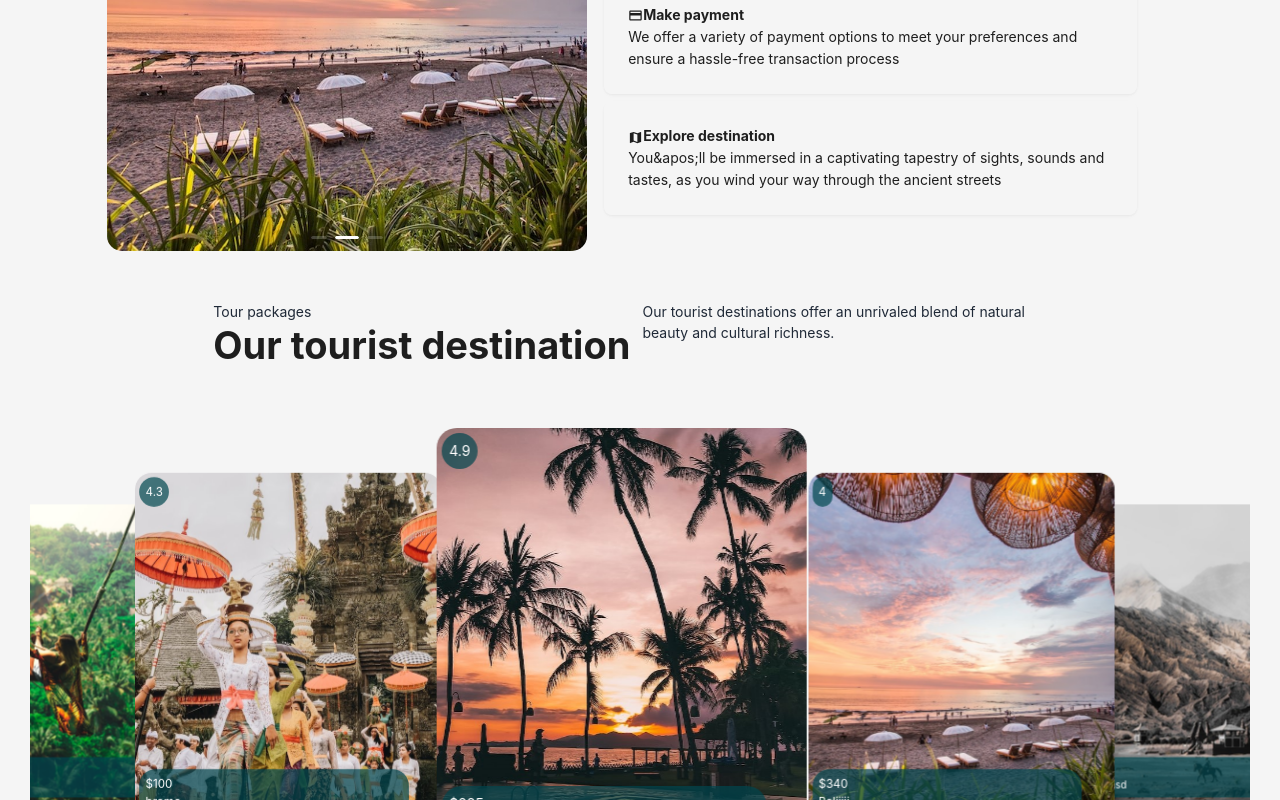
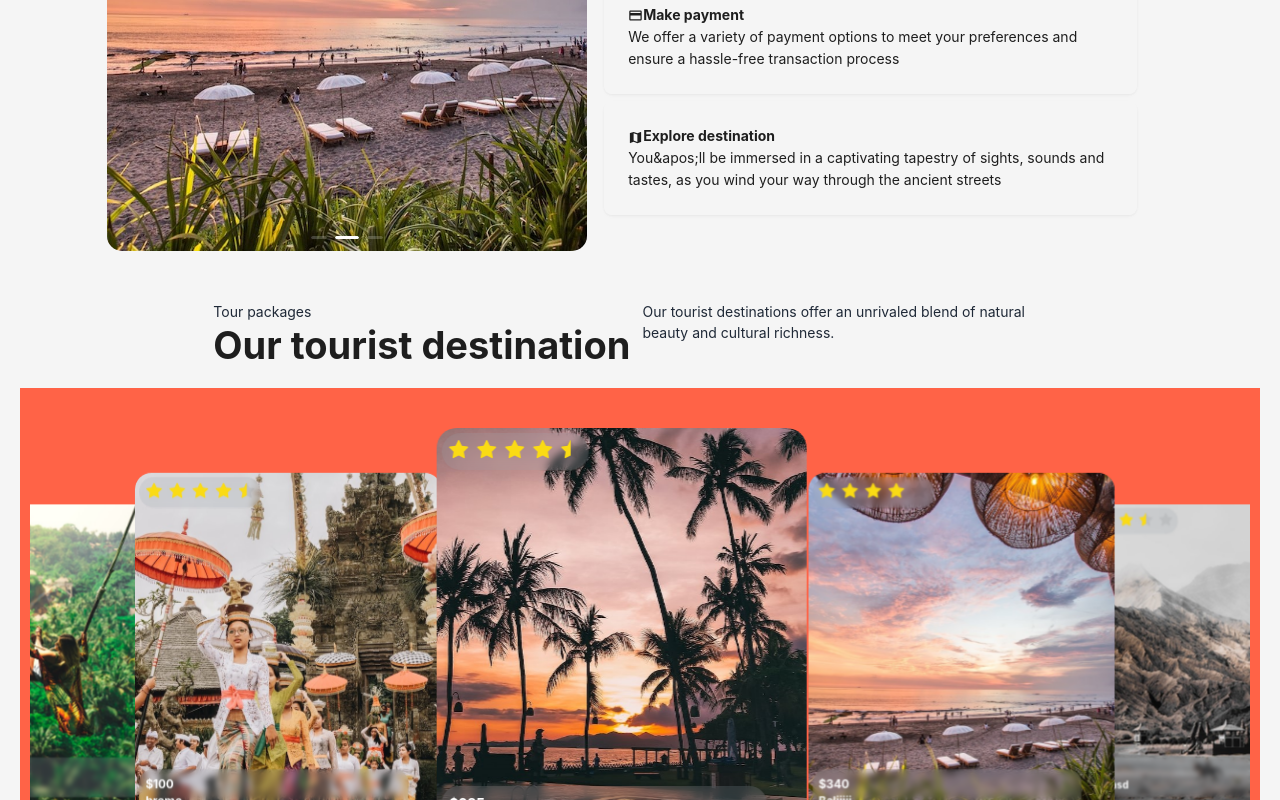
Before and after one commit to muhammad-dicky/travelkuy-fe, a Next.js app: page / in a window 1280 px wide. Shown: the part 2000-2800 px from the top of the page. Built offline with nearby package versions, Linux system fonts and the light colour scheme.

Commit message:
fix glassmorphism

```diff
--- a/app/components/index/HeaderHero.tsx
+++ b/app/components/index/HeaderHero.tsx
@@ -87,8 +87,8 @@ export default function HeaderHero() {
 
             <Row className='mt-20 m-10 ml-15 md:ml-24'>
                 <Col span={20}>
-                    <div style={{
-                        backgroundColor: 'rgba(0, 71, 79, 0.7)', display: 'inline-block', borderRadius: '20px', padding: '10px', fontSize: "12px", color: "white"
+                    <div className=' bg-gray-400 rounded-md bg-clip-padding backdrop-filter backdrop-blur-sm bg-opacity-20' style={{
+                        display: 'inline-block', borderRadius: '20px', padding: '10px', fontSize: "12px", color: "white"
                     }} ><p suppressHydrationWarning >{date.toLocaleString()}</p>
                     </div>
                     <Title style={{ ...titleStyle, fontFamily: "sans-serif", fontSize: "50px" }}>JOURNEY <br />BALI ISLAND</Title>
@@ -107,6 +107,6 @@ export default function HeaderHero() {
                     </Menu>
                 </Col>
             </Row>
-        </div>
+        </div >
     )
 }
--- a/app/page.tsx
+++ b/app/page.tsx
@@ -2,7 +2,7 @@
 import Image from 'next/image'
 import Link from 'next/link'
 import Posts from './posts/page'
-import { Button, Card, Carousel, Col, DatePicker, Menu, Modal, Row, Space, Typography, theme, Radio } from 'antd'
+import { Button, Card, Carousel, Col, DatePicker, Menu, Modal, Row, Space, Typography, theme, Radio, Rate } from 'antd'
 import Layout, { Content, Footer, Header } from 'antd/es/layout/layout'
 import Sider from 'antd/es/layout/Sider'
 import { grey } from '@ant-design/colors'
@@ -44,7 +44,7 @@ const { Title, Text } = Typography;
 const { Meta } = Card;
 interface imgCardCarousel {
   url: string;
-  rating: string;
+  rating: number;
   price: string;
   description: string;
 }
@@ -55,37 +55,37 @@ const Home: React.FC = () => {
   const imgCardCarousel: imgCardCarousel[] = [
     {
       url: '/potrait1.jpg',
-      rating: '4.9',
+      rating: 4.5,
       price: '$285',
       description: 'Bali Tour Package'
     },
     {
       url: '/potrait2.jpg',
-      rating: '4',
+      rating: 4,
       price: '$340',
       description: 'Baliiiii'
     },
     {
       url: '/potrait3.jpg',
-      rating: '3.5',
+      rating: 3.5,
       price: '$200',
       description: 'wasadasd',
     },
     {
       url: '/potrait4.jpg',
-      rating: '2.0',
+      rating: 2,
       price: '$100',
       description: 'awdjkgsnskfjn'
     },
     {
       url: '/potrait5.jpg',
-      rating: '1.0',
+      rating: 1,
       price: '$500',
       description: 'edsdimid'
     },
     {
       url: '/potrait6.jpg',
-      rating: '4.3',
+      rating: 4.5,
       price: '$100',
       description: 'bromo'
     },
@@ -104,7 +104,7 @@ const Home: React.FC = () => {
 
 
         {/* batas percobaan atas */}
-        <div className="container">
+        <div className="container mb-0" style={{ backgroundColor: 'tomato' }}>
 
           <Swiper
 
@@ -113,6 +113,7 @@ const Home: React.FC = () => {
             centeredSlides={true}
             loop={true}
             slidesPerView={3}
+
             coverflowEffect={{
               rotate: 0,
               stretch: 0,
@@ -132,12 +133,12 @@ const Home: React.FC = () => {
               return (
                 <SwiperSlide key={index}>
                   <div className='relative' style={{ borderRadius: '30px' }}>
+                    <img src={content.url} alt="" />
+                    <p className='absolute  p-3 m-2  bg-gray-400 rounded-md bg-clip-padding backdrop-filter backdrop-blur-sm bg-opacity-20' style={{ borderRadius: '20px', top: '0', left: '0', color: 'white' }}>
 
-                    <img src={content.url} alt="" />
-                    <p className='absolute  p-3 m-2' style={{ backgroundColor: 'rgba(0, 71, 79, 0.7)', borderRadius: '20px', top: '0', left: '0', color: 'white' }}>
-                      {content.rating}
+                      <Rate allowHalf defaultValue={content.rating} />
                     </p>
-                    <div className='absolute  p-3  m-2' style={{ backgroundColor: 'rgba(0, 71, 79, 0.7)', borderRadius: '20px', bottom: '0', left: '0', width: '80%', color: 'white' }}>
+                    <div className='absolute  p-3  m-2 left-0 bottom-0 bg-gray-400 rounded-md bg-clip-padding backdrop-filter backdrop-blur-sm bg-opacity-20' style={{ color: 'white', fontWeight: 'bold', width: '80%', borderRadius: '17px' }}>
                       <p>{content.price}</p>
                       <p>{content.description}</p>
                     </div></div>
@@ -150,12 +151,10 @@ const Home: React.FC = () => {
         </div>
         {/* batas percobaan bawah */}
 
-
-
-
-        <button className='btn' style={{ color: 'white', }}>wasd</button>
-
-
+        <div style={{ backgroundColor: 'tomato' }}>
+          <button className='btn btn-lg' style={{ color: 'white', borderRadius: '20px', width: '20%', margin: '0 auto' }}>View More</button>
+        </div>
+        {/* <div className='absolute  p-3  m-2' style={{ backgroundColor: 'rgba(0, 71, 79, 0.7)', borderRadius: '20px', bottom: '0', left: '0', width: '80%', color: 'white' }}> */}
 
 
 
```
